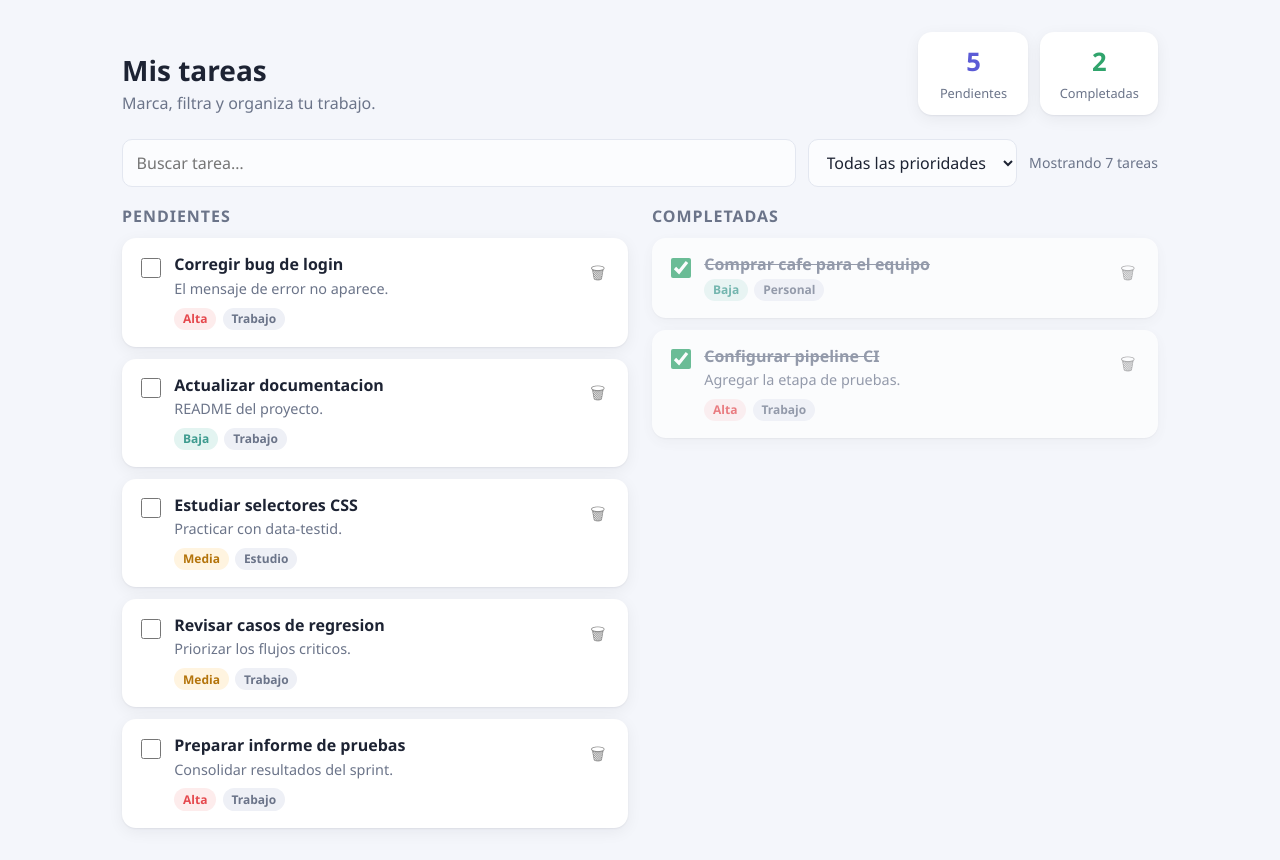
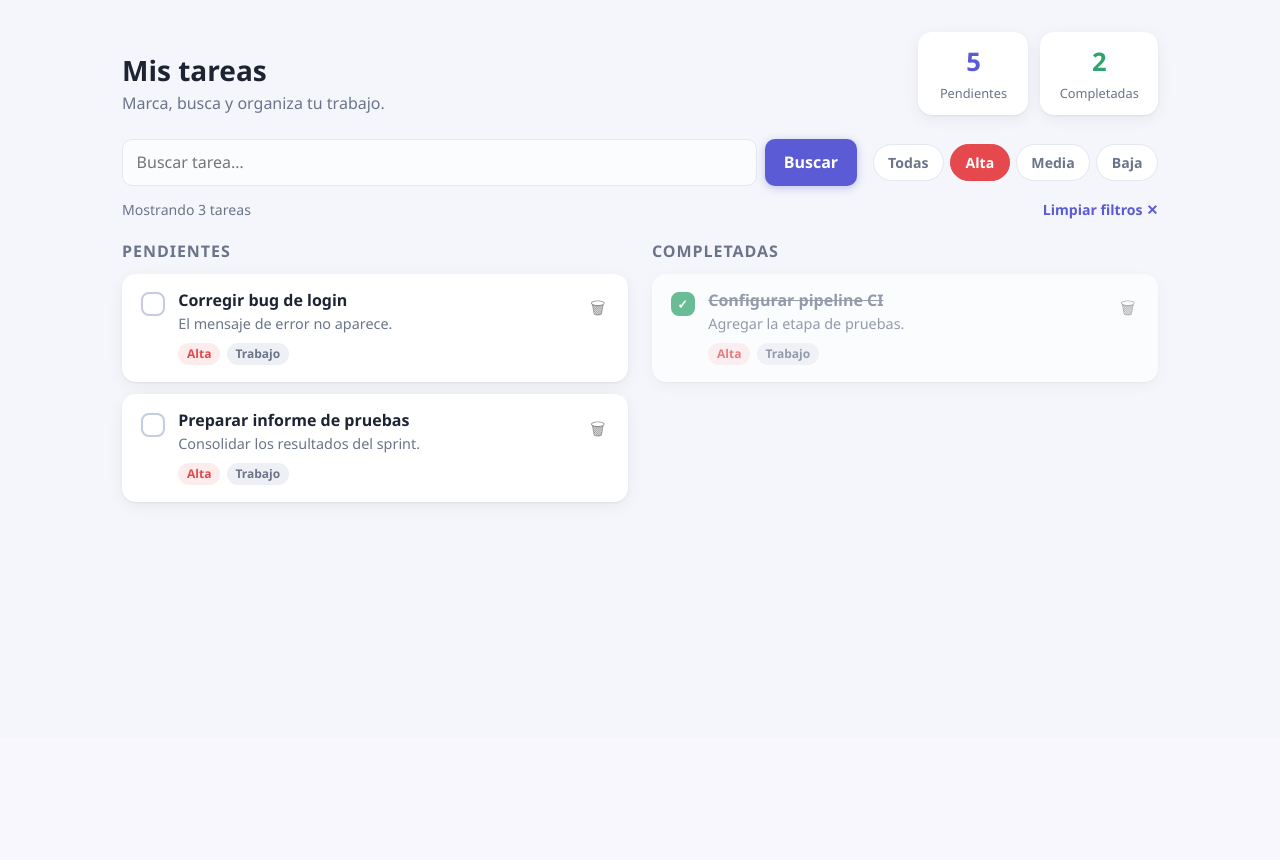
Before and after one commit to anyeloCastellon/calidad_qa, a Flask app: page /tareas?prioridad=Alta in a window 1280 px wide. Shown: the part 62-922 px from the top of the page. After the commit the page ends 566 px from the top, so only its background shows below. Run offline with Flask 3, Linux system fonts and the light colour scheme; the visitor is signed in with stand-in values (Sample User, id 1); data comes from the database, SQL or seed files in the repository.

Commit message:
Adapta TaskFlow QA (v2) a Selenium IDE y corrige lab.ps1 en consola
- TaskFlow: buscar, filtrar, completar y eliminar funcionan con clics y
  formularios (lo que Selenium IDE graba bien); ids estables en la interfaz
- README: los 5 casos de la v2 como historias de usuario para Selenium IDE,
  con los comandos del IDE que se necesitan
- tests2: prueba de humo de la v2 (reemplaza la plantilla de pytest)
- lab.ps1: docker compose escribe directo en la consola con --progress plain;
  antes "build" fallaba con "failed to get console" en una terminal real

Co-Authored-By: Claude Opus 5.5 <noreply@anthropic.com>

```diff
--- a/selenium-lab/app2/app.py
+++ b/selenium-lab/app2/app.py
@@ -1,18 +1,15 @@
 """TaskFlow QA - Version 2 del laboratorio de automatizacion (Actividad 3.3).
 
-Gestor de tareas con interfaz moderna. Pensado para practicar tecnicas de
-Selenium mas alla de "escribir y hacer clic": listas desplegables, radios,
-validaciones, contenido dinamico (JavaScript + fetch), modales y avisos que
-desaparecen.
-
-Todos los elementos interactivos tienen un atributo data-testid estable.
+Gestor de tareas con interfaz moderna. Pensado para automatizar flujos reales
+de usuario con Selenium IDE: cada accion es un clic o un formulario, y cada
+elemento interactivo tiene un id (y un data-testid) estable.
 """
 import os
 import secrets
 import sqlite3
 from functools import wraps
 
-from flask import (Flask, flash, g, jsonify, redirect, render_template,
+from flask import (Flask, flash, g, redirect, render_template,
                    request, session, url_for)
 from werkzeug.security import check_password_hash, generate_password_hash
 
@@ -25,13 +22,13 @@ CATEGORIAS = ["Trabajo", "Estudio", "Personal"]
 MAX_TITULO = 60
 
 TAREAS_INICIALES = [
-    ("Preparar informe de pruebas", "Consolidar resultados del sprint.", "Alta", "Trabajo", 0),
-    ("Revisar casos de regresion", "Priorizar los flujos criticos.", "Media", "Trabajo", 0),
+    ("Preparar informe de pruebas", "Consolidar los resultados del sprint.", "Alta", "Trabajo", 0),
+    ("Revisar casos de regresión", "Priorizar los flujos criticos.", "Media", "Trabajo", 0),
     ("Estudiar selectores CSS", "Practicar con data-testid.", "Media", "Estudio", 0),
-    ("Actualizar documentacion", "README del proyecto.", "Baja", "Trabajo", 0),
+    ("Actualizar documentación", "README del proyecto.", "Baja", "Trabajo", 0),
     ("Corregir bug de login", "El mensaje de error no aparece.", "Alta", "Trabajo", 0),
     ("Configurar pipeline CI", "Agregar la etapa de pruebas.", "Alta", "Trabajo", 1),
-    ("Comprar cafe para el equipo", "", "Baja", "Personal", 1),
+    ("Comprar café para el equipo", "", "Baja", "Personal", 1),
 ]
 
 
@@ -151,13 +148,25 @@ def logout():
 @login_requerido
 def tablero():
     db = get_db()
-    tareas = db.execute("SELECT * FROM tareas ORDER BY id DESC").fetchall()
+    q = request.args.get("q", "").strip()
+    prioridad = request.args.get("prioridad", "")
+    sql, params = "SELECT * FROM tareas WHERE 1 = 1", []
+    if q:
+        sql += " AND titulo LIKE ?"
+        params.append(f"%{q}%")
+    if prioridad in PRIORIDADES:
+        sql += " AND prioridad = ?"
+        params.append(prioridad)
+    tareas = db.execute(sql + " ORDER BY id DESC", params).fetchall()
     return render_template(
         "tablero.html",
         pendientes=[t for t in tareas if not t["completada"]],
         completadas=[t for t in tareas if t["completada"]],
+        total=len(tareas),
         contadores=contadores(db),
         prioridades=PRIORIDADES,
+        q=q,
+        prioridad=prioridad if prioridad in PRIORIDADES else "",
     )
 
 
@@ -185,28 +194,27 @@ def nueva_tarea():
     )
 
 
-@app.route("/api/tareas/<int:tid>/completar", methods=["POST"])
+@app.route("/tareas/<int:tid>/completar", methods=["POST"])
 @login_requerido
-def api_completar(tid):
+def completar(tid):
     db = get_db()
     fila = db.execute("SELECT completada FROM tareas WHERE id = ?", (tid,)).fetchone()
-    if fila is None:
-        return jsonify(error="No existe la tarea."), 404
-    nuevo = 0 if fila["completada"] else 1
-    db.execute("UPDATE tareas SET completada = ? WHERE id = ?", (nuevo, tid))
-    db.commit()
-    return jsonify(id=tid, completada=bool(nuevo), **contadores(db))
+    if fila is not None:
+        nuevo = 0 if fila["completada"] else 1
+        db.execute("UPDATE tareas SET completada = ? WHERE id = ?", (nuevo, tid))
+        db.commit()
+        flash("Tarea completada." if nuevo else "Tarea reabierta.")
+    return redirect(url_for("tablero"))
 
 
-@app.route("/api/tareas/<int:tid>", methods=["DELETE"])
+@app.route("/tareas/<int:tid>/eliminar", methods=["POST"])
 @login_requerido
-def api_eliminar(tid):
+def eliminar(tid):
     db = get_db()
-    cur = db.execute("DELETE FROM tareas WHERE id = ?", (tid,))
-    db.commit()
-    if cur.rowcount == 0:
-        return jsonify(error="No existe la tarea."), 404
-    return jsonify(id=tid, **contadores(db))
+    if db.execute("DELETE FROM tareas WHERE id = ?", (tid,)).rowcount:
+        db.commit()
+        flash("Tarea eliminada.")
+    return redirect(url_for("tablero"))
 
 
 if __name__ == "__main__":
--- a/selenium-lab/app2/static/css/estilos.css
+++ b/selenium-lab/app2/static/css/estilos.css
@@ -135,10 +135,20 @@ code { background: #eef0fb; padding: .1rem .35rem; border-radius: 6px; }
 .resumen-ok .resumen-num { color: var(--ok); }
 .resumen-etq { font-size: .8rem; color: var(--suave); }
 
-.filtros { display: flex; gap: .75rem; align-items: center; margin-bottom: 1.25rem; }
-.filtros .buscador { flex: 1; }
-.filtros select { width: auto; min-width: 200px; }
-.filtros > span { white-space: nowrap; font-size: .88rem; }
+.filtros { display: flex; gap: 1rem; align-items: center; margin-bottom: .75rem; flex-wrap: wrap; }
+.buscador-form { display: flex; gap: .5rem; flex: 1; min-width: 280px; }
+.buscador-form .buscador { flex: 1; }
+.chips { display: flex; gap: .4rem; flex-wrap: wrap; }
+.chip { padding: .45rem .9rem; border-radius: 999px; border: 1px solid var(--borde); background: var(--superficie);
+        color: var(--suave); font-weight: 600; font-size: .88rem; transition: all .15s; }
+.chip:hover { color: var(--texto); border-color: #c9cfdf; }
+.chip-activo { background: var(--primario); border-color: var(--primario); color: #fff; }
+.chip-alta.chip-activo { background: var(--alta); border-color: var(--alta); }
+.chip-media.chip-activo { background: var(--media); border-color: var(--media); }
+.chip-baja.chip-activo { background: var(--baja); border-color: var(--baja); }
+.barra-resultados { display: flex; justify-content: space-between; align-items: center;
+                    margin-bottom: 1.25rem; font-size: .88rem; min-height: 1.5rem; }
+.barra-resultados a { font-weight: 600; }
 
 .vacio { text-align: center; padding: 1.5rem; color: var(--suave); background: var(--superficie);
          border: 1px dashed var(--borde); border-radius: var(--radio); }
@@ -169,8 +179,12 @@ code { background: #eef0fb; padding: .1rem .35rem; border-radius: 6px; }
 .badge-baja { background: #e3f4f1; color: var(--baja); }
 .badge-categoria { background: #eef0f6; color: var(--suave); }
 
-.check { margin-top: .15rem; cursor: pointer; }
-.check input { width: 20px; height: 20px; margin: 0; cursor: pointer; accent-color: var(--ok); }
+.form-check { margin: .1rem 0 0; }
+.check-btn { display: grid; place-items: center; width: 24px; height: 24px; padding: 0; cursor: pointer;
+             border-radius: 8px; border: 2px solid #c5cbe0; background: #fff; color: #fff;
+             font-size: .8rem; font-weight: 700; transition: all .15s; }
+.check-btn:hover { border-color: var(--ok); background: #e9f7f0; }
+.tarjeta-completada .check-btn { background: var(--ok); border-color: var(--ok); }
 
 /* ----------------------------------------------------------------- modal */
 .modal-fondo { position: fixed; inset: 0; z-index: 50; display: grid; place-items: center;
--- a/selenium-lab/app2/static/js/app.js
+++ b/selenium-lab/app2/static/js/app.js
@@ -1,36 +1,23 @@
-// TaskFlow QA - comportamiento de la interfaz.
-// Varias acciones son asincronas a proposito (busqueda con retardo, fetch,
-// animaciones y avisos que desaparecen): las pruebas deben usar esperas.
+// TaskFlow QA - detalles de interfaz. Toda accion importante (buscar, filtrar,
+// completar, eliminar) es un formulario o un enlace normal: funciona con clics,
+// que es lo que Selenium IDE graba y reproduce mejor.
 (function () {
   "use strict";
 
   const $ = (sel, raiz = document) => raiz.querySelector(sel);
   const $$ = (sel, raiz = document) => Array.from(raiz.querySelectorAll(sel));
 
-  // ---------------------------------------------------------------- avisos
-  function programarCierre(toast) {
+  // ------------------------------------------- avisos: se van solos (6 s)
+  $$('[data-testid="toast"]').forEach((toast) => {
     setTimeout(() => {
       toast.classList.add("toast-saliendo");
       setTimeout(() => toast.remove(), 400);
-    }, 3000);
-  }
+    }, 6000);
+  });
 
-  function mostrarToast(texto) {
-    const cont = $(".toasts");
-    const toast = document.createElement("div");
-    toast.className = "toast";
-    toast.dataset.testid = "toast";
-    toast.setAttribute("role", "status");
-    toast.textContent = texto;
-    cont.appendChild(toast);
-    programarCierre(toast);
-  }
-
-  $$('[data-testid="toast"]').forEach(programarCierre);
-
-  // ------------------------------------------- contador de caracteres titulo
-  const titulo = $('[data-testid="titulo"]');
-  const contTitulo = $('[data-testid="contador-titulo"]');
+  // --------------------------------------- contador de caracteres del titulo
+  const titulo = $("#titulo");
+  const contTitulo = $("#contador-titulo");
   if (titulo && contTitulo) {
     const max = parseInt(contTitulo.textContent.split("/")[1], 10);
     const actualizar = () => {
@@ -42,101 +29,29 @@
     actualizar();
   }
 
-  // ----------------------------------------------------------------- tablero
-  const buscador = $('[data-testid="buscar"]');
-  if (!buscador) return;
+  // ------------------------------------------ modal de confirmacion (eliminar)
+  const modal = $("#modal-confirmar");
+  if (!modal) return;
+  const form = $("#form-eliminar");
 
-  const filtroPrioridad = $('[data-testid="filtro-prioridad"]');
-  const resultados = $('[data-testid="resultados"]');
-  const sinResultados = $('[data-testid="sin-resultados"]');
-
-  function aplicarFiltros() {
-    const texto = buscador.value.trim().toLowerCase();
-    const prioridad = filtroPrioridad.value;
-    let visibles = 0;
-    $$('[data-testid="tarea"]').forEach((t) => {
-      const ok = t.dataset.titulo.toLowerCase().includes(texto) &&
-                 (!prioridad || t.dataset.prioridad === prioridad);
-      t.hidden = !ok;
-      if (ok) visibles++;
-    });
-    resultados.textContent = "Mostrando " + visibles + " tareas";
-    sinResultados.hidden = visibles !== 0;
+  function abrir(boton) {
+    form.action = boton.dataset.accion;
+    $("#modal-tarea").textContent = boton.dataset.titulo;
+    modal.hidden = false;
+    requestAnimationFrame(() => modal.classList.add("modal-visible"));
   }
 
-  let espera;
-  buscador.addEventListener("input", () => {
-    clearTimeout(espera);
-    espera = setTimeout(aplicarFiltros, 500);   // busqueda "en vivo" con retardo
-  });
-  filtroPrioridad.addEventListener("change", aplicarFiltros);
-
-  function actualizarContadores(datos) {
-    $('[data-testid="contador-pendientes"]').textContent = datos.pendientes;
-    $('[data-testid="contador-completadas"]').textContent = datos.completadas;
+  function cerrar() {
+    modal.classList.remove("modal-visible");
+    modal.hidden = true;
   }
 
-  // ------------------------------------------------------- completar tarea
-  document.addEventListener("change", async (ev) => {
-    const check = ev.target.closest('[data-testid="completar"]');
-    if (!check) return;
-    const tarjeta = check.closest('[data-testid="tarea"]');
-    check.disabled = true;
-    const resp = await fetch("/api/tareas/" + tarjeta.dataset.id + "/completar", { method: "POST" });
-    if (!resp.ok) { check.disabled = false; return; }
-    const datos = await resp.json();
-    tarjeta.classList.add("tarjeta-moviendo");
-    setTimeout(() => {
-      const destino = datos.completada ? "lista-completadas" : "lista-pendientes";
-      tarjeta.classList.toggle("tarjeta-completada", datos.completada);
-      tarjeta.classList.remove("tarjeta-moviendo");
-      $('[data-testid="' + destino + '"]').prepend(tarjeta);
-      check.disabled = false;
-      actualizarContadores(datos);
-      mostrarToast(datos.completada ? "Tarea completada." : "Tarea reabierta.");
-    }, 600);
+  document.addEventListener("click", (ev) => {
+    const boton = ev.target.closest('[data-testid="eliminar"]');
+    if (boton) { abrir(boton); return; }
+    if (ev.target.closest("#cancelar-eliminar") || ev.target === modal) cerrar();
   });
-
-  // ------------------------------------------------- eliminar (con modal)
-  const modal = $('[data-testid="modal-confirmar"]');
-  let porEliminar = null;
-
-  function cerrarModal() {
-    modal.classList.remove("modal-visible");
-    setTimeout(() => { modal.hidden = true; }, 250);
-    porEliminar = null;
-  }
-
-  document.addEventListener("click", async (ev) => {
-    const btn = ev.target.closest('[data-testid="eliminar"]');
-    if (btn) {
-      porEliminar = btn.closest('[data-testid="tarea"]');
-      $('[data-testid="modal-tarea"]').textContent = porEliminar.dataset.titulo;
-      modal.hidden = false;
-      requestAnimationFrame(() => modal.classList.add("modal-visible"));
-      return;
-    }
-    if (ev.target.closest('[data-testid="cancelar-eliminar"]')) {
-      cerrarModal();
-      return;
-    }
-    if (ev.target.closest('[data-testid="confirmar-eliminar"]') && porEliminar) {
-      const tarjeta = porEliminar;
-      const resp = await fetch("/api/tareas/" + tarjeta.dataset.id, { method: "DELETE" });
-      cerrarModal();
-      if (!resp.ok) return;
-      const datos = await resp.json();
-      tarjeta.classList.add("tarjeta-saliendo");
-      setTimeout(() => {
-        tarjeta.remove();
-        actualizarContadores(datos);
-        aplicarFiltros();
-        mostrarToast("Tarea eliminada.");
-      }, 400);
-    }
-  });
-
   document.addEventListener("keydown", (ev) => {
-    if (ev.key === "Escape" && !modal.hidden) cerrarModal();
+    if (ev.key === "Escape" && !modal.hidden) cerrar();
   });
 })();
--- a/selenium-lab/app2/templates/base.html
+++ b/selenium-lab/app2/templates/base.html
@@ -13,10 +13,10 @@
       <span class="marca-logo">✓</span> TaskFlow <small>QA</small>
     </a>
     <nav class="barra-nav">
-      <a href="{{ url_for('tablero') }}" data-testid="nav-tablero">Tablero</a>
-      <a href="{{ url_for('nueva_tarea') }}" class="btn btn-primario btn-sm" data-testid="nav-nueva">+ Nueva tarea</a>
-      <span class="saludo" data-testid="saludo">Hola, {{ session.get('nombre') }}</span>
-      <a href="{{ url_for('logout') }}" class="btn btn-fantasma btn-sm" data-testid="btn-salir">Salir</a>
+      <a href="{{ url_for('tablero') }}" id="nav-tablero" data-testid="nav-tablero">Tablero</a>
+      <a href="{{ url_for('nueva_tarea') }}" id="nav-nueva" class="btn btn-primario btn-sm" data-testid="nav-nueva">+ Nueva tarea</a>
+      <span id="saludo" class="saludo" data-testid="saludo">Hola, {{ session.get('nombre') }}</span>
+      <a href="{{ url_for('logout') }}" id="btn-salir" class="btn btn-fantasma btn-sm" data-testid="btn-salir">Salir</a>
     </nav>
   </header>
   {% endif %}
@@ -25,9 +25,9 @@
     {% block contenido %}{% endblock %}
   </main>
 
-  <div class="toasts" aria-live="polite">
+  <div id="avisos" class="toasts" aria-live="polite">
     {% for mensaje in get_flashed_messages() %}
-      <div class="toast" data-testid="toast" role="status">{{ mensaje }}</div>
+      <div id="toast" class="toast" data-testid="toast" role="status">{{ mensaje }}</div>
     {% endfor %}
   </div>
 
--- a/selenium-lab/app2/templates/login.html
+++ b/selenium-lab/app2/templates/login.html
@@ -10,7 +10,7 @@
   </div>
 
   {% if error %}
-    <div class="alerta alerta-error" data-testid="login-error" role="alert">{{ error }}</div>
+    <div id="login-error" class="alerta alerta-error" data-testid="login-error" role="alert">{{ error }}</div>
   {% endif %}
 
   <form method="post" class="formulario" data-testid="form-login" novalidate>
@@ -21,7 +21,7 @@
     <label for="clave">Clave</label>
     <input id="clave" name="clave" type="password" autocomplete="current-password" data-testid="clave">
 
-    <button type="submit" class="btn btn-primario btn-bloque" data-testid="btn-ingresar">Ingresar</button>
+    <button type="submit" id="btn-ingresar" class="btn btn-primario btn-bloque" data-testid="btn-ingresar">Ingresar</button>
   </form>
   <p class="pista">Cuenta de práctica: <code>admin</code> / <code>Admin123</code></p>
 </section>
--- a/selenium-lab/app2/templates/tablero.html
+++ b/selenium-lab/app2/templates/tablero.html
@@ -1,13 +1,13 @@
 {% extends "base.html" %}
 {% block titulo %}Tablero · TaskFlow QA{% endblock %}
 {% macro tarjeta(t) -%}
-  <article class="tarjeta {% if t['completada'] %}tarjeta-completada{% endif %}"
-           data-testid="tarea" data-id="{{ t['id'] }}" data-titulo="{{ t['titulo'] }}"
-           data-prioridad="{{ t['prioridad'] }}">
-    <label class="check">
-      <input type="checkbox" data-testid="completar" {% if t['completada'] %}checked{% endif %}
-             aria-label="Completar {{ t['titulo'] }}">
-    </label>
+  <article id="tarea-{{ t['id'] }}" class="tarjeta {% if t['completada'] %}tarjeta-completada{% endif %}"
+           data-testid="tarea" data-titulo="{{ t['titulo'] }}" data-prioridad="{{ t['prioridad'] }}">
+    <form method="post" action="{{ url_for('completar', tid=t['id']) }}" class="form-check">
+      <button type="submit" id="completar-{{ t['id'] }}" class="check-btn" data-testid="completar"
+              title="{% if t['completada'] %}Marcar como pendiente{% else %}Marcar como completada{% endif %}"
+              aria-label="Completar {{ t['titulo'] }}">{% if t['completada'] %}✓{% endif %}</button>
+    </form>
     <div class="tarjeta-cuerpo">
       <h3 class="tarjeta-titulo" data-testid="tarea-titulo">{{ t['titulo'] }}</h3>
       {% if t['descripcion'] %}<p class="tarjeta-desc">{{ t['descripcion'] }}</p>{% endif %}
@@ -16,63 +16,82 @@
         <span class="badge badge-categoria" data-testid="tarea-categoria">{{ t['categoria'] }}</span>
       </div>
     </div>
-    <button type="button" class="btn-icono" data-testid="eliminar" title="Eliminar"
-            aria-label="Eliminar {{ t['titulo'] }}">🗑</button>
+    <button type="button" id="eliminar-{{ t['id'] }}" class="btn-icono" data-testid="eliminar"
+            data-accion="{{ url_for('eliminar', tid=t['id']) }}" data-titulo="{{ t['titulo'] }}"
+            title="Eliminar" aria-label="Eliminar {{ t['titulo'] }}">🗑</button>
   </article>
 {%- endmacro %}
 
 {% block contenido %}
 <section class="cabecera-tablero">
   <div>
-    <h1>Mis tareas</h1>
-    <p class="texto-suave">Marca, filtra y organiza tu trabajo.</p>
+    <h1 id="titulo-tablero">Mis tareas</h1>
+    <p class="texto-suave">Marca, busca y organiza tu trabajo.</p>
   </div>
   <div class="resumen">
     <div class="resumen-item">
-      <span class="resumen-num" data-testid="contador-pendientes">{{ contadores.pendientes }}</span>
+      <span id="contador-pendientes" class="resumen-num" data-testid="contador-pendientes">{{ contadores.pendientes }}</span>
       <span class="resumen-etq">Pendientes</span>
     </div>
     <div class="resumen-item resumen-ok">
-      <span class="resumen-num" data-testid="contador-completadas">{{ contadores.completadas }}</span>
+      <span id="contador-completadas" class="resumen-num" data-testid="contador-completadas">{{ contadores.completadas }}</span>
       <span class="resumen-etq">Completadas</span>
     </div>
   </div>
 </section>
 
 <section class="filtros" data-testid="filtros">
-  <input type="search" class="buscador" placeholder="Buscar tarea…" data-testid="buscar" aria-label="Buscar tarea">
-  <select data-testid="filtro-prioridad" aria-label="Filtrar por prioridad">
-    <option value="">Todas las prioridades</option>
-    {% for p in prioridades %}<option value="{{ p }}">{{ p }}</option>{% endfor %}
-  </select>
-  <span class="texto-suave" data-testid="resultados">Mostrando {{ pendientes|length + completadas|length }} tareas</span>
+  <form method="get" action="{{ url_for('tablero') }}" class="buscador-form" role="search">
+    {% if prioridad %}<input type="hidden" name="prioridad" value="{{ prioridad }}">{% endif %}
+    <input type="search" id="buscar" name="q" class="buscador" value="{{ q }}"
+           placeholder="Buscar tarea…" data-testid="buscar" aria-label="Buscar tarea">
+    <button type="submit" id="btn-buscar" class="btn btn-primario" data-testid="btn-buscar">Buscar</button>
+  </form>
+  <nav class="chips" aria-label="Filtrar por prioridad">
+    <a href="{{ url_for('tablero', q=q or None) }}" id="filtro-todas"
+       class="chip {% if not prioridad %}chip-activo{% endif %}" data-testid="filtro-todas">Todas</a>
+    {% for p in prioridades %}
+      <a href="{{ url_for('tablero', q=q or None, prioridad=p) }}" id="filtro-{{ p|lower }}"
+         class="chip chip-{{ p|lower }} {% if prioridad == p %}chip-activo{% endif %}"
+         data-testid="filtro-{{ p|lower }}">{{ p }}</a>
+    {% endfor %}
+  </nav>
 </section>
 
-<p class="vacio" data-testid="sin-resultados" hidden>No hay tareas que coincidan con la búsqueda.</p>
+<div class="barra-resultados">
+  <span id="resultados" class="texto-suave" data-testid="resultados">Mostrando {{ total }} tareas</span>
+  {% if q or prioridad %}
+    <a href="{{ url_for('tablero') }}" id="limpiar-filtros" data-testid="limpiar-filtros">Limpiar filtros ✕</a>
+  {% endif %}
+</div>
+
+{% if total == 0 %}
+  <p id="sin-resultados" class="vacio" data-testid="sin-resultados">No hay tareas que coincidan con la búsqueda.</p>
+{% endif %}
 
 <section class="columnas">
   <div class="columna" data-testid="col-pendientes">
     <h2>Pendientes</h2>
-    <div class="lista" data-testid="lista-pendientes">
+    <div id="lista-pendientes" class="lista" data-testid="lista-pendientes">
       {% for t in pendientes %}{{ tarjeta(t) }}{% endfor %}
     </div>
   </div>
   <div class="columna" data-testid="col-completadas">
     <h2>Completadas</h2>
-    <div class="lista" data-testid="lista-completadas">
+    <div id="lista-completadas" class="lista" data-testid="lista-completadas">
       {% for t in completadas %}{{ tarjeta(t) }}{% endfor %}
     </div>
   </div>
 </section>
 
-<div class="modal-fondo" data-testid="modal-confirmar" hidden>
+<div id="modal-confirmar" class="modal-fondo" data-testid="modal-confirmar" hidden>
   <div class="modal" role="dialog" aria-modal="true" aria-labelledby="modal-titulo">
     <h2 id="modal-titulo">¿Eliminar tarea?</h2>
-    <p>Se eliminará «<strong data-testid="modal-tarea"></strong>». Esta acción no se puede deshacer.</p>
-    <div class="modal-acciones">
-      <button type="button" class="btn btn-fantasma" data-testid="cancelar-eliminar">Cancelar</button>
-      <button type="button" class="btn btn-peligro" data-testid="confirmar-eliminar">Eliminar</button>
-    </div>
+    <p>Se eliminará «<strong id="modal-tarea" data-testid="modal-tarea"></strong>». Esta acción no se puede deshacer.</p>
+    <form method="post" id="form-eliminar" class="modal-acciones">
+      <button type="button" id="cancelar-eliminar" class="btn btn-fantasma" data-testid="cancelar-eliminar">Cancelar</button>
+      <button type="submit" id="confirmar-eliminar" class="btn btn-peligro" data-testid="confirmar-eliminar">Eliminar</button>
+    </form>
   </div>
 </div>
 {% endblock %}
--- a/selenium-lab/docker-compose.yml
+++ b/selenium-lab/docker-compose.yml
@@ -76,7 +76,6 @@ services:
       TASKFLOW_URL: http://taskflow:5000
       SELENIUM_REMOTE_URL: http://selenium:4444
     volumes:
-      # LAB_TESTS2_DIR permite correr otra carpeta de pruebas (p. ej. una solucion).
-      - ${LAB_TESTS2_DIR:-./tests2}:/lab/tests2:ro
+      - ./tests2:/lab/tests2:ro
       - ./resultados:/lab/resultados
-    command: ["pytest", "-v", "-p", "no:cacheprovider", "-rs", "--junitxml=resultados/junit-v2.xml", "tests2"]
+    command: ["pytest", "-v", "-p", "no:cacheprovider", "--junitxml=resultados/junit-v2.xml", "tests2"]
--- a/selenium-lab/tests2/ayudas.py
+++ /dev/null
@@ -1,6 +0,0 @@
-"""Utilidades para las pruebas de TaskFlow QA."""
-
-
-def sel(testid):
-    """Selector CSS de un data-testid: sel("buscar") -> '[data-testid="buscar"]'."""
-    return f'[data-testid="{testid}"]'
```
Also changed, not shown: selenium-lab/app2/templates/nueva.html (+8 -8 lines), selenium-lab/tests2/test_humo.py (added, +15 -0 lines), selenium-lab/tests2/test_taskflow.py (deleted, +0 -79 lines), selenium-lab/README.md, 1 other file.
